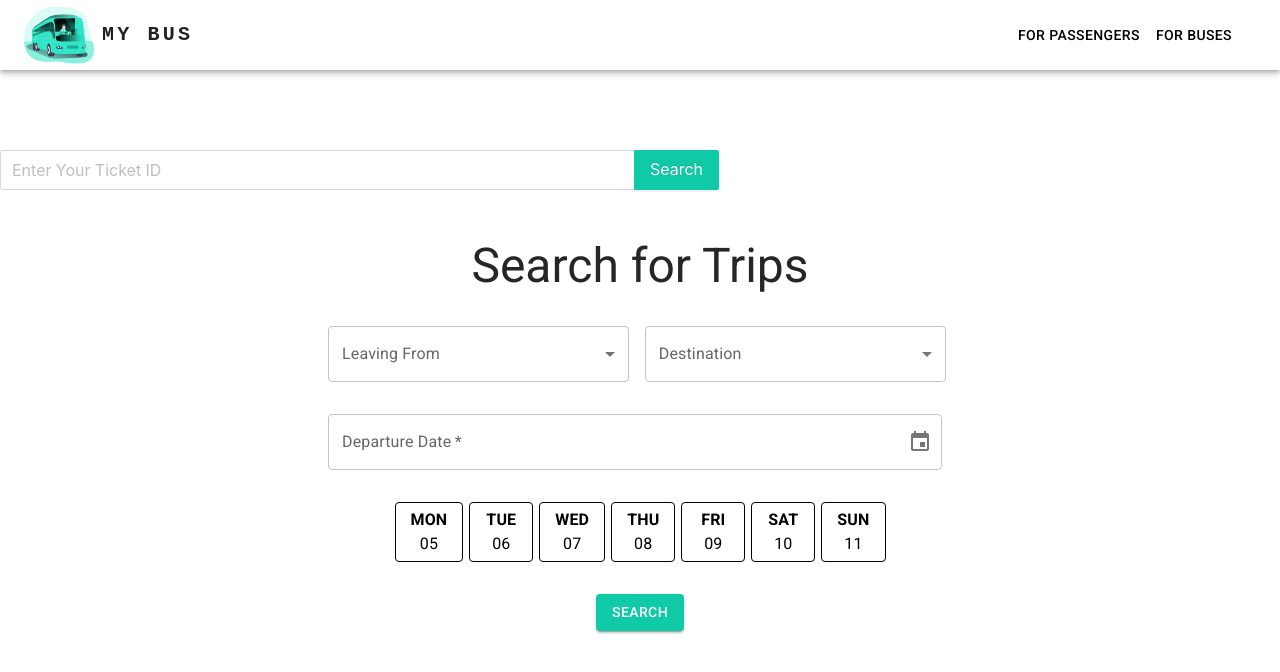
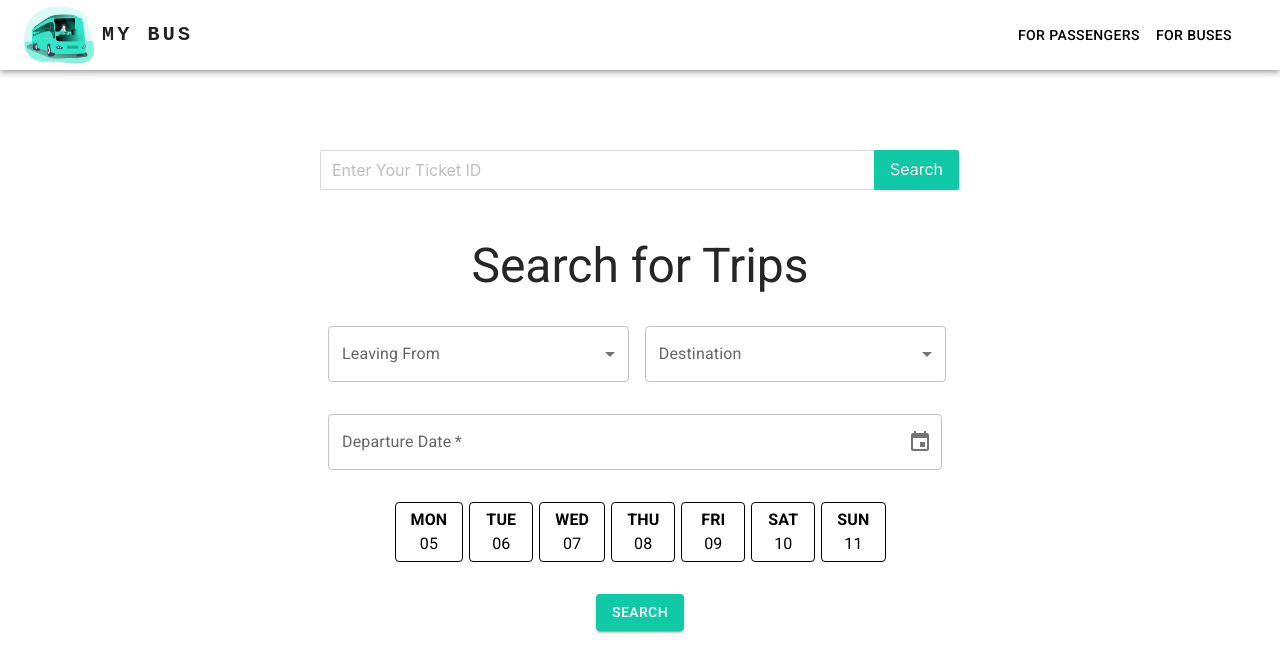
Before and after one commit to davidhailu0/mybus-client, a React (Create React App) app: page / in a window 1280 px wide. Shown: the top 672 px of the page. Built offline with nearby package versions, Linux system fonts and the light colour scheme.

Commit message:
refactored components and updated jenkins file

```diff
--- a/package.json
+++ b/package.json
@@ -20,7 +20,7 @@
   "scripts": {
     "start": "react-scripts start",
     "build": "react-scripts build",
-    "test": "cypress install && cypress run --headless",
+    "test": "cypress run",
     "ci:e2e": "start-server-and-test start http://localhost:3000 test",
     "eject": "react-scripts eject",
     "cypress:open": "cypress open"
--- a/src/Components/Searchfield/index.js
+++ b/src/Components/Searchfield/index.js
@@ -1,11 +1,11 @@
 import { setSectionValue } from '@mui/x-date-pickers/internals/hooks/useField/useField.utils';
-import { Input, Space } from 'antd';
+import { Input } from 'antd';
 import "./searchField.css"
 
 const { Search } = Input;
 
 export default function SearchBar({callBackOnSearch,setSearchValue,error}){
-    return (<Space><Search
+    return (<div style={{textAlign:"center"}}><Search
         placeholder="Enter Your Ticket ID"
         allowClear
         enterButton="Search"
@@ -13,6 +13,6 @@ export default function SearchBar({callBackOnSearch,setSearchValue,error}){
         status={error?'error':''}
         onSearch={callBackOnSearch}
         onChange={(value)=>setSectionValue(value)}
-        style={{margin:"5rem 0 1rem",width:"45rem"}}
-      /></Space>);
+        style={{margin:"5rem 0 1rem",width:"50vw"}}
+      /></div>);
 }
--- a/src/Layouts/passengerForm/index.js
+++ b/src/Layouts/passengerForm/index.js
@@ -5,7 +5,6 @@ import { useNavigate } from "react-router-dom"
 import { places } from "./places"
 import DepartureDatePicker from "../../Components/datePicker"
 import CustomButton from "../../Components/Button"
-import SearchBar from "../../Components/Searchfield"
 
 export default function PassengerForm({starting_place,destination_place,date}){
     const [startingPlace,setStaringPlace] = useState(starting_place||"")
@@ -15,8 +14,6 @@ export default function PassengerForm({starting_place,destination_place,date}){
     const [departureDateValue,setDepartureDate] = useState(date?parseInt(date):null)
     const [departureDateError,setDepartureDateError] = useState(false)
     const departureDateButtons = [];
-    const [searchValue,setSearchValue] = useState("")
-    const [searchBarError,setSearchBarError] = useState(false)
     const navigate = useNavigate()
 
     const submitForm = (e)=>{
@@ -58,16 +55,6 @@ export default function PassengerForm({starting_place,destination_place,date}){
         setDepartureDate(utcTime)
     }
 
-    const searchForTicket = ()=>{
-        if(searchValue!==""){
-            navigate(`/ticketSearch/${searchValue}`)
-        }
-       else{
-            console.log("search button pressed")
-            setSearchBarError(true)
-       }
-    }
-
     return <Box component={'form'} sx={{width:"50%",margin:"2rem auto"}}>
      <Typography textAlign={"center"} variant="h3">Search for Trips</Typography>
      <SelectComponent label={"Leaving From"} value={startingPlace} setValue={(e)=>setStartingPlaceValue(e.target.value)} options={places} error={starting_placeError}/>
--- /dev/null
+++ b/src/Pages/BusCompany/index.js
@@ -0,0 +1,9 @@
+import ResponsiveAppBar from '../../Layouts/appbar';
+import BusCompanyForm from '../../Layouts/busCompanyForm';
+
+export default function Buscompanypage(){
+    return (<>
+        <ResponsiveAppBar/>
+        <BusCompanyForm/>
+    </>);
+}
--- a/src/Pages/Homepage/index.js
+++ b/src/Pages/Homepage/index.js
@@ -1,11 +1,25 @@
+import {useState} from 'react'
+import { useNavigate } from 'react-router-dom';
 import ResponsiveAppBar from '../../Layouts/appbar';
 import PassengerForm from '../../Layouts/passengerForm';
 import SearchBar from '../../Components/Searchfield';
 
 export default function Homepage(){
+    const [searchValue,setSearchValue] = useState("")
+    const [searchBarError,setSearchBarError] = useState(false)
+    const navigate = useNavigate()
+
+    const searchForTicket = ()=>{
+        if(searchValue!==""){
+            navigate(`/ticketSearch/${searchValue}`)
+        }
+       else{
+            setSearchBarError(true)
+       }
+    }
     return (<>
         <ResponsiveAppBar/>
-        <SearchBar/>
+          <SearchBar callBackOnSearch={searchForTicket} setSearchValue={setSearchValue} error={searchBarError}/>
         <PassengerForm/>
     </>)
 }
```
